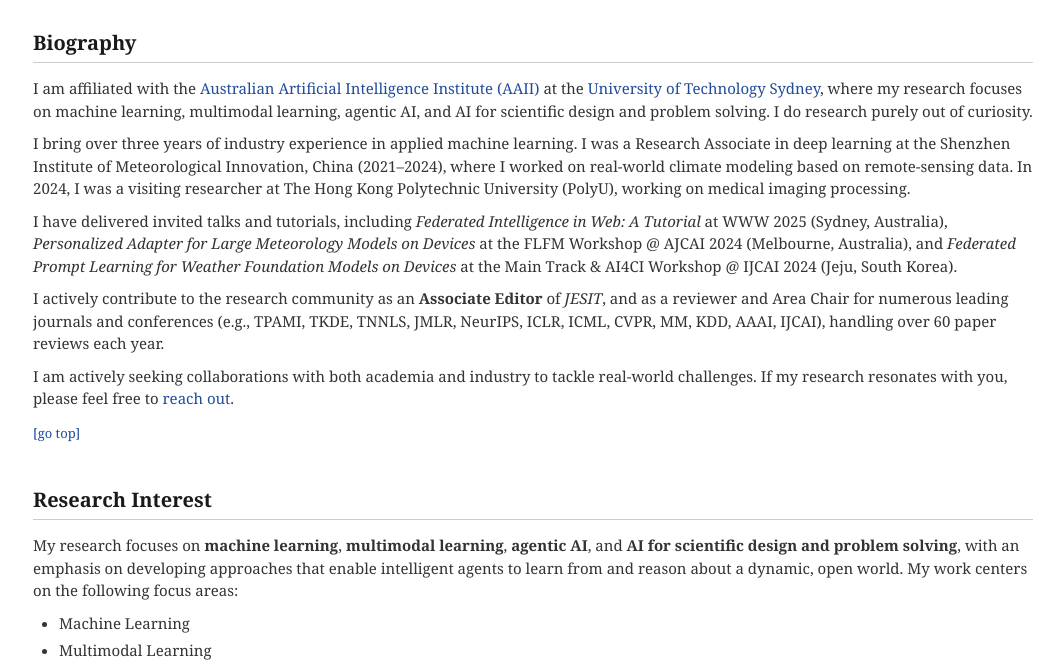
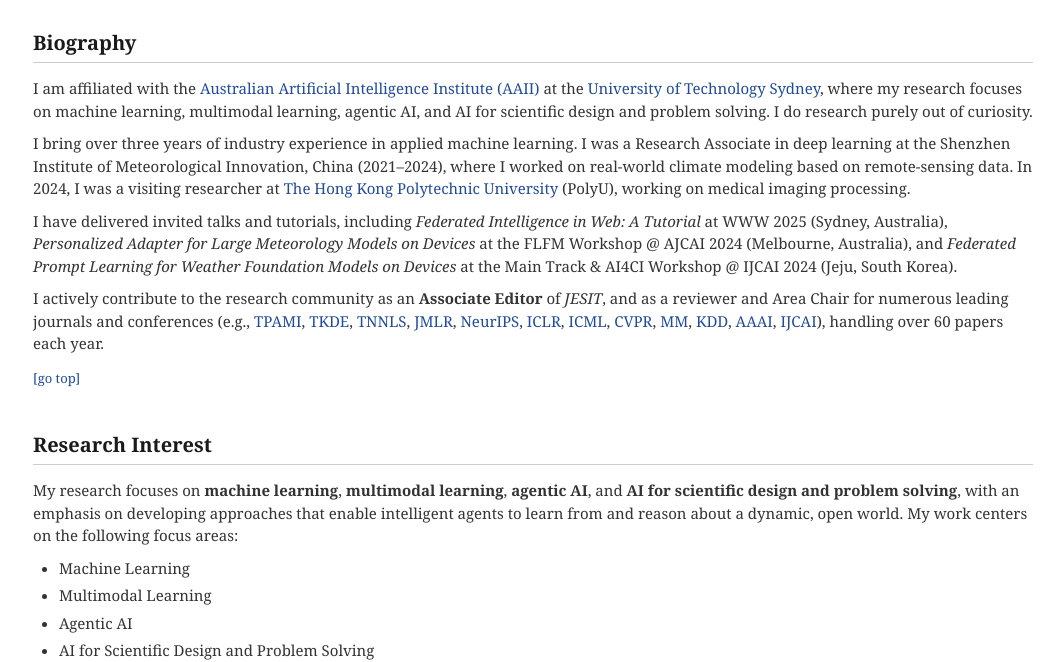
Before and after one commit to shengchaochen82/shengchaochen82.github.io, a Jekyll site: the page built from index.md, in a window 1280 px wide and 900 px high, cut to the strip 238-900 px from the top of the window. Shown: the whole strip, without its empty margins (107-1171 px from the left). Built offline with Jekyll 4.4.1, drawn with Linux system fonts in a browser that asks for light colours.

Commit message:
Content: link venues and PolyU in Biography, drop collab paragraph
Removes the "actively seeking collaborations" closing paragraph, adds
official-site hyperlinks to the venue list and to PolyU, and fixes
"paper reviews" -> "papers" for grammatical agreement.

Co-Authored-By: Claude Sonnet 5 <noreply@anthropic.com>

```diff
--- a/_includes/classic_biography.html
+++ b/_includes/classic_biography.html
@@ -1,9 +1,8 @@
 <section class="classic-section" id="biography">
   <h1>Biography</h1>
   <p>I am affiliated with the <a href="https://www.uts.edu.au/research/australian-artificial-intelligence-institute" target="_blank">Australian Artificial Intelligence Institute (AAII)</a> at the <a href="https://www.uts.edu.au/" target="_blank">University of Technology Sydney</a>, where my research focuses on machine learning, multimodal learning, agentic AI, and AI for scientific design and problem solving. I do research purely out of curiosity.</p>
-  <p>I bring over three years of industry experience in applied machine learning. I was a Research Associate in deep learning at the Shenzhen Institute of Meteorological Innovation, China (2021–2024), where I worked on real-world climate modeling based on remote-sensing data. In 2024, I was a visiting researcher at The Hong Kong Polytechnic University (PolyU), working on medical imaging processing.</p>
+  <p>I bring over three years of industry experience in applied machine learning. I was a Research Associate in deep learning at the Shenzhen Institute of Meteorological Innovation, China (2021–2024), where I worked on real-world climate modeling based on remote-sensing data. In 2024, I was a visiting researcher at <a href="https://www.polyu.edu.hk/" target="_blank">The Hong Kong Polytechnic University</a> (PolyU), working on medical imaging processing.</p>
   <p>I have delivered invited talks and tutorials, including <em>Federated Intelligence in Web: A Tutorial</em> at WWW 2025 (Sydney, Australia), <em>Personalized Adapter for Large Meteorology Models on Devices</em> at the FLFM Workshop @ AJCAI 2024 (Melbourne, Australia), and <em>Federated Prompt Learning for Weather Foundation Models on Devices</em> at the Main Track &amp; AI4CI Workshop @ IJCAI 2024 (Jeju, South Korea).</p>
-  <p>I actively contribute to the research community as an <strong>Associate Editor</strong> of <em>JESIT</em>, and as a reviewer and Area Chair for numerous leading journals and conferences (e.g., TPAMI, TKDE, TNNLS, JMLR, NeurIPS, ICLR, ICML, CVPR, MM, KDD, AAAI, IJCAI), handling over 60 paper reviews each year.</p>
-  <p>I am actively seeking collaborations with both academia and industry to tackle real-world challenges. If my research resonates with you, please feel free to <a href="mailto:shengchao.chen.uts@gmail.com">reach out</a>.</p>
+  <p>I actively contribute to the research community as an <strong>Associate Editor</strong> of <em>JESIT</em>, and as a reviewer and Area Chair for numerous leading journals and conferences (e.g., <a href="https://ieeexplore.ieee.org/xpl/RecentIssue.jsp?punumber=34" target="_blank">TPAMI</a>, <a href="https://ieeexplore.ieee.org/xpl/RecentIssue.jsp?punumber=69" target="_blank">TKDE</a>, <a href="https://ieeexplore.ieee.org/xpl/RecentIssue.jsp?punumber=5962385" target="_blank">TNNLS</a>, <a href="https://www.jmlr.org/" target="_blank">JMLR</a>, <a href="https://neurips.cc/" target="_blank">NeurIPS</a>, <a href="https://iclr.cc/" target="_blank">ICLR</a>, <a href="https://icml.cc/" target="_blank">ICML</a>, <a href="https://cvpr.thecvf.com/" target="_blank">CVPR</a>, <a href="https://www.acmmm.org/" target="_blank">MM</a>, <a href="https://www.kdd.org/" target="_blank">KDD</a>, <a href="https://www.aaai.org/" target="_blank">AAAI</a>, <a href="https://www.ijcai.org/" target="_blank">IJCAI</a>), handling over 60 papers each year.</p>
   <p class="classic-goto"><a href="#top">[go top]</a></p>
 </section>
```
